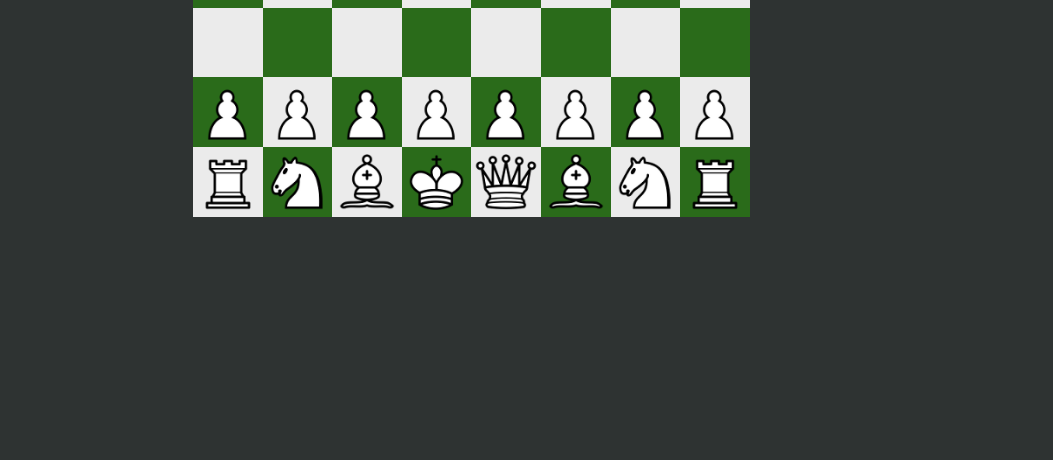
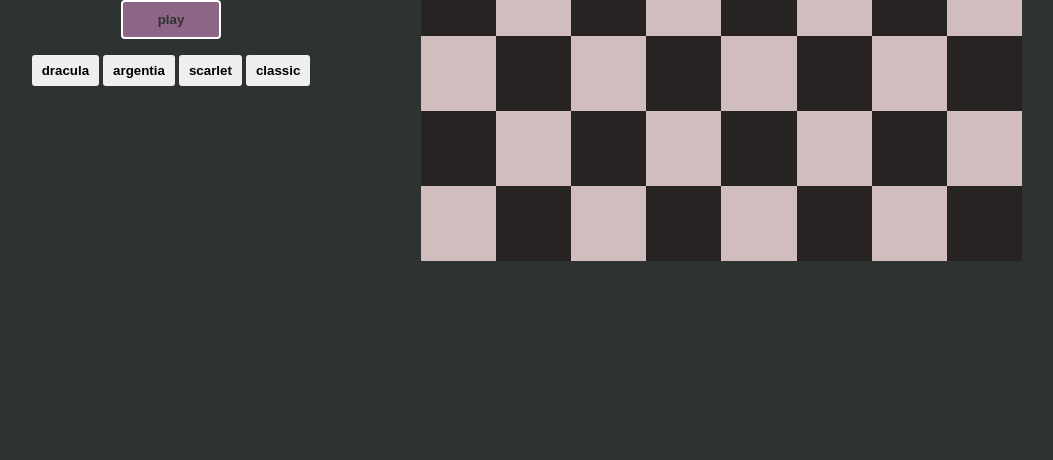
Before and after one commit to PalmeriSamuele/chessProject, a plain HTML site: page index.html in a window 1280 px wide. Shown: the part 340-800 px from the top of the page, without its empty margins (160-1213 px from the left). Drawn offline with Linux system fonts and the light colour scheme.

Commit message:
add themes and interface, colors

```diff
--- a/index.html
+++ b/index.html
@@ -8,7 +8,23 @@
     <title>TerminalChess</title>
 </head>
 <body>
-    <div id="chess_tabe"> <div id="echequier"></div> </div>
+    <div class="game_box">
+        <div class='game_cmd'>
+            <img class='logo' src="./public/img/logo.png" alt="logo">
+            <button id="play_btn">play</button>
+            <div class="themes_box">
+                <input type="button" id="dracula" class='theme-css' name="theme" value="dracula" placeholder="dracula">
+                <input type="button" id="argentia"  class='theme-css' name="theme" value="argentia">
+                <input type="button" id="scarlet" class='theme-css' name="theme" value="scarlet">
+                <input type="button" id="classic" class='theme-css' name="theme" value="classic" checked>
+
+            </div>
+        </div>
+
+        <div id="chess_tabe"> <div id="echequier"></div> </div>
+    </div>
+
+
 
 
     <script src="public/js/main.js" type="module"></script>
--- a/public/css/style.css
+++ b/public/css/style.css
@@ -3,6 +3,9 @@ body {
     padding: 0;
     box-sizing: border-box;
     background-color: rgb(46, 51, 50);
+    display: flex;
+    align-items: center;
+    justify-content: center;
 }
 #chess_tabe{
     display: flex;
@@ -12,8 +15,6 @@ body {
 #echequier {
     display: flex;
     flex-wrap: wrap;
-
-
 }
 
 
@@ -26,11 +27,11 @@ body {
 }
 
 .false{
-    background-color: rgb(42, 107, 26);
+    background-color: rgba(35, 28, 28, 0.692);
 }
 
 .true{
-    background-color: rgb(235, 235, 235);
+    background-color: rgb(209, 189, 189);
 }
 
 
@@ -41,3 +42,62 @@ body {
 .click{
     border: 2px solid orange;
 }
+
+.game_box{
+    display: flex;
+    justify-content: center;
+
+}
+.logo {
+    width: 50%;
+}
+
+#play_btn{
+    padding: 10px 1rem;
+    width: 100px;
+    border: 2px solid white;
+    border-radius: 4px;
+    cursor: pointer;
+    color: rgb(46, 51, 50);
+    background: rgb(141, 101, 134);
+    transition: color ease 1s;
+    font-weight: bold;
+}
+#play_btn:hover, #play_btn:focus{
+    background-color: rgba(35, 28, 28, 0.692);
+    color: white;
+}
+
+.game_cmd{
+    display: flex;
+    flex-direction: column;
+    justify-content: center;
+    align-items: center;
+    gap: 1rem;
+}
+
+.theme-css{
+
+    border: none;
+    padding: 8px 10px;
+    border-radius: 3px;
+    cursor: pointer;
+    font-weight: bold;
+}
+
+#dracula:hover, #dracula:focus{
+    color: #ccc;
+    background: rgba(35, 48, 83, 0.671);
+}
+
+#argentia:hover, #argentia:focus{
+    color: darkgray;
+    background: rgba(119, 119, 119, 0.671);
+}
+#scarlet:hover, #scarlet:focus{
+    color: darkgray;
+    background: rgb(97, 40, 40);
+}
+#classic:hover, #classic:hover {
+    background: rgb(209, 189, 189);
+}
--- a/public/js/main.js
+++ b/public/js/main.js
@@ -1,8 +1,32 @@
 
 import { Chessboard } from "./modules/Chessboard.js";
 
+// DRACULA ----- ARGENTIA-----SCARLET
+let chess = new Chessboard(window.innerWidth/2.13,'');   //on recupere la width de l'ecran
+chess.create();
 
-let chess = new Chessboard(window.innerWidth/2.3);   //on recupere la width de l'ecran
+document.getElementById('dracula').addEventListener('click',function(){
+    chess = new Chessboard(window.innerWidth/2.13,'dracula');
+    chess.create();
 
-chess.create();
-chess.update();
+})
+document.getElementById('argentia').addEventListener('click',function(){
+    chess = new Chessboard(window.innerWidth/2.13,'argentia');
+    chess.create();
+})
+
+document.getElementById('scarlet').addEventListener('click',function(){
+    chess = new Chessboard(window.innerWidth/2.13,'scarlet');
+    chess.create();
+})
+document.getElementById('classic').addEventListener('click',function(){
+    chess = new Chessboard(window.innerWidth/2.13,'');
+    chess.create();
+})
+
+
+document.getElementById('play_btn').addEventListener('click', function(){
+    //document.getElementById('play_btn').disabled = 'true';
+    chess.update();
+
+})
--- a/public/js/modules/Chessboard.js
+++ b/public/js/modules/Chessboard.js
@@ -1,7 +1,7 @@
 import { ChessPiece } from "./ChessPiece.js";
 
 export class Chessboard{
-    constructor(w_board){
+    constructor(w_board, theme = ''){
         this.w_board = w_board;
         this.board = document.getElementById('echequier');
         this.board.style.width = this.w_board+17+"px";
@@ -24,12 +24,27 @@ export class Chessboard{
         this.reine_w = new ChessPiece('reine','w');
 
         this.domArray ;
+        // CHOOSE YOUR THEME
+        this.theme = theme;
+        this.c_white,this.c_black;
+        if(this.theme.toLowerCase() == 'dracula'){
+            this.c_white = 'rgba(35, 48, 83, 0.671)';
+            this.c_black = 'rgb(125, 87, 133)';
+        }
+        else if(this.theme.toLowerCase()  == 'argentia'){
+            this.c_white = 'rgba(119, 119, 119, 0.671)';
+            this.c_black = 'rgb(0, 0, 0)';
+        }
+        else if(this.theme.toLowerCase()  == 'scarlet'){
+            this.c_white = 'rgb(97, 40, 40)';
+            this.c_black = 'rgb(134, 113, 113)';
+        }
 
     }
 
     // fonction qui cree le plateau de jeu
     create(){
-
+        this.board.innerHTML='';
         for (let i = 0; i < this.plateau.length; i++) {
             for (let j = 0; j < this.plateau.length; j++) {
                 // let img = document.createElement("img");
@@ -46,6 +61,12 @@ export class Chessboard{
                 new_case.pos_row = i;
                 new_case.pos_col = j;
                 // new_case.onclick = "this.click()";
+                if (this.color){
+                    new_case.style.background = this.c_white;
+                }
+                else{
+                   new_case.style.background = this.c_black;
+                }
 
                 new_case.className+=this.color;
                 new_case.className+=" chess_case";
@@ -79,8 +100,9 @@ export class Chessboard{
                 img.draggable="true";
                 img.src = "";
                 img.id = "piece"+i+j;
-
+                img.style.cursor = 'pointer';
                 img.setAttribute("piece","");
+                img.removeEventListener('drop',drop);
                 img.setAttribute("color","");
                 img.addEventListener('dragstart',dragStart);
 
@@ -187,7 +209,6 @@ export class Chessboard{
 };
 
 function possibleMoves(e){
-    console.log(e.target.parentNode);
     let domArray = toDArray(e.path[2].children);
     unTarget(domArray);  // on retire tous ls marquages
     let name_piece,pos_row,pos_col,color;
@@ -204,7 +225,6 @@ function possibleMoves(e){
         unTarget(domArray);
     }
     // MOVES PION
-    console.log(pos_row,pos_col);
     if (name_piece == "pion" && color == "white" && domArray[pos_row-1][pos_col].children.length ==0){
         moves.push([pos_row-1,pos_col]);
         if(pos_row==6  && domArray[pos_row-2][pos_col].children.length ==0 ){
@@ -248,7 +268,7 @@ function possibleMoves(e){
         }
 
     }
-    console.log('e', e.target);
+
     // MOVES FOU ET REINE
     if(name_piece == "fou"  || name_piece == "reine"){
         let pos_row_ = pos_row, pos_col_ = pos_col; // on met pos_row et pos_col dans des varibles temporaires
@@ -525,7 +545,6 @@ function possibleMoves(e){
         }
 
     }
-    console.log(moves)
 
     // affiche les cases possibles
     if (moves.length > 0){
@@ -542,8 +561,6 @@ function possibleMoves(e){
 
 // fonction qui va bloquer toutes les case ou la pieces ne peux pas aller
 function blockNonPossibleMove(moves,domArray){
-    console.log(moves);
-    console.log(domArray);
     let temp;
     for (let i = 0; i < domArray.length; i++) {
         for (let j = 0; j < domArray.length; j++) {
@@ -554,6 +571,7 @@ function blockNonPossibleMove(moves,domArray){
                domArray[i][j].removeEventListener('drop',drop);
                domArray[i][j].removeEventListener('dragover',allowDrop)
             }
+
 
 
 
@@ -593,6 +611,8 @@ function unTarget(domArray){
             }
             div.addEventListener('drop', drop);
             div.addEventListener('dragover',  allowDrop);
+
+
         });
 
 
@@ -623,25 +643,36 @@ function allowDrop(e) {
 }
 function dragStart(e) {
     // on supprimer d'abord tous les styles applique
-    console.log('MOVE ON');
     e.dataTransfer.setData('text', e.target.id);
     possibleMoves(e);
 
 
 }
 function drop(e) {
+    e.preventDefault();
+    console.log(this);
+    console.log(e.path[0].localName);
+
     let domArray = toDArray(e.path[1].children);
+
     unTarget(domArray);
-
-    e.preventDefault();
-
-    // get the draggable element
     const id = e.dataTransfer.getData("text/plain");
 
     const draggable = document.getElementById(id);
+    if (e.path[0].localName == "div"){
+        e.target.appendChild(draggable);
+    }
+    else if (e.path[0].localName == "img"){
+        console.log('path',e.path[1].children[0]);
+        console.log(draggable);
+        if (e.path[1].children[0].getAttribute('color') != draggable.getAttribute('color')){
+            e.path[1].removeChild(e.path[1].children[0]);
+            e.path[1].appendChild(draggable);
+        }
+    }
+    unTarget(domArray);
 
 
-    //console.log(e.target).
-    e.target.appendChild(draggable);
+
 
 }
```
Also changed, not shown: public/img/logo.png (added).
